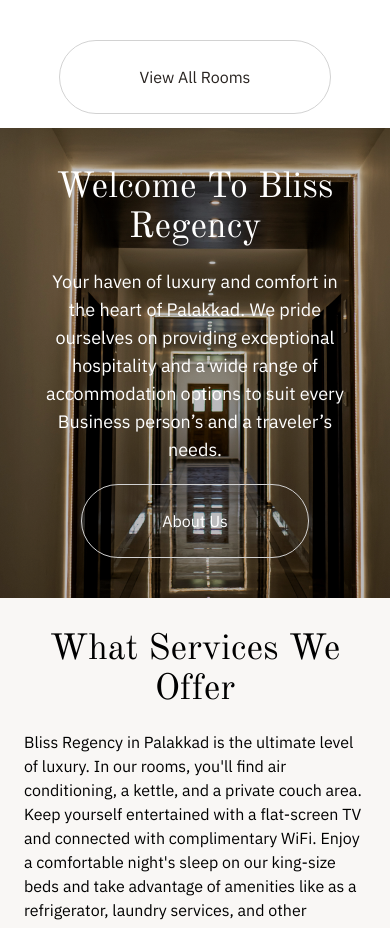
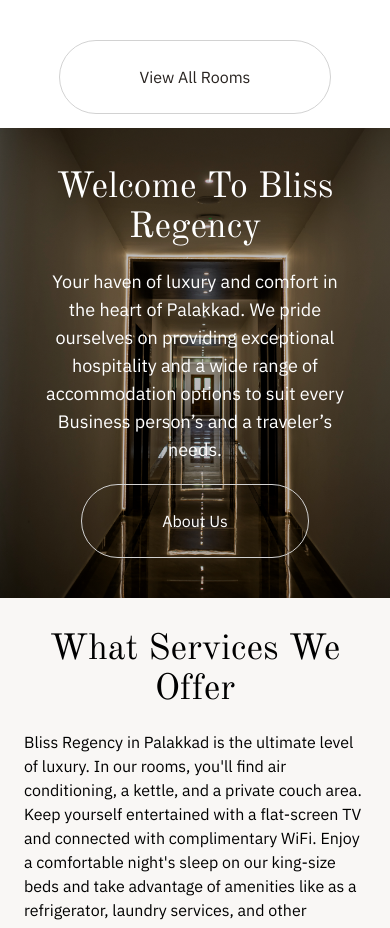
Before and after one commit to Iamsanthosh2203/bliss-regency, a plain HTML site: page index.html in a window 390 px wide. Shown: the part 1560-2488 px from the top of the page. Drawn offline with nearby package versions, Linux system fonts and the light colour scheme; a web font is replaced by a local one.

Commit message:
Update style.css

```diff
--- a/style.css
+++ b/style.css
@@ -188,7 +188,7 @@
       rgba(0, 0, 0, 0.253),
       rgba(0, 0, 0, 0.253)
     ),
-    url("assests/WhatsApp\ Image\ 2023-06-28\ at\ 09.47\ 2.png"");
+    url("assests/ALIS5798\ 1.png");
 
   overflow: hidden;
     background-size:cover;
```
